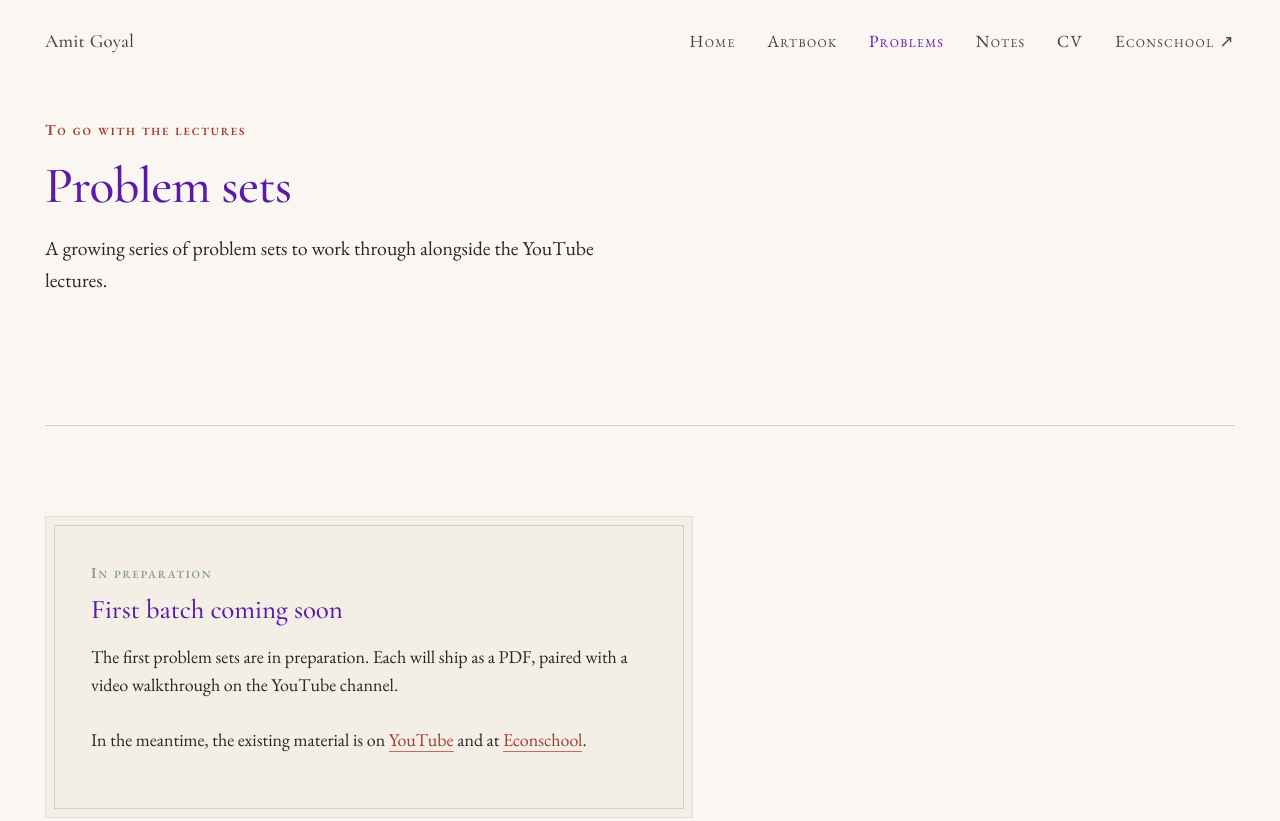
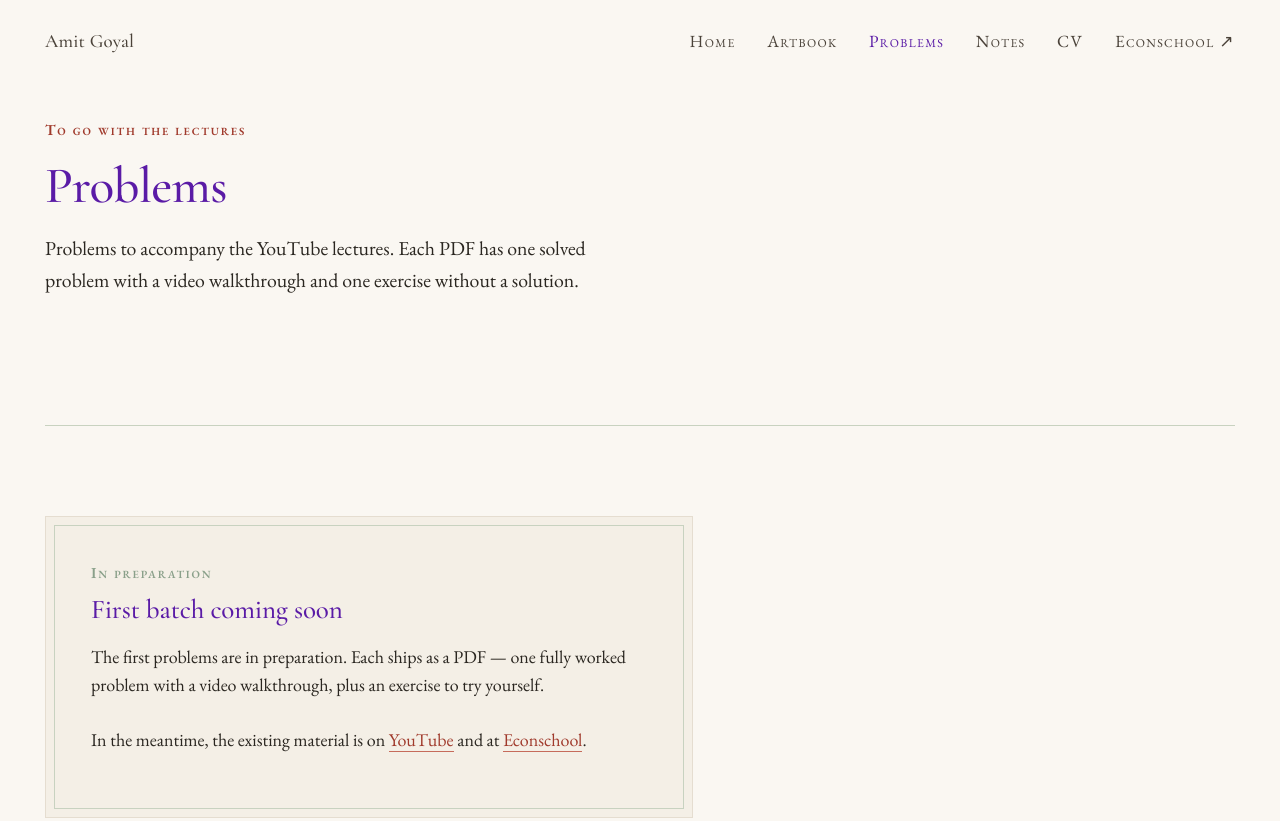
Before and after one commit to amitkumargoyal/amitkumargoyal.github.io, an Astro site: page /problems in a window 1280 px wide. Shown: the top 821 px of the page. Built offline with nearby package versions, Linux system fonts and the light colour scheme; Astro itself is replaced by a stand-in of ours.

Commit message:
Rework homepage and Problems copy; reframe Problems and set format

```diff
--- a/src/pages/index.astro
+++ b/src/pages/index.astro
@@ -82,7 +82,7 @@ const problemMath = katex.renderToString(
         </div>
       </a>
 
-     <a class="work-card" href="/problems/">
+      <a class="work-card" href="/problems/">
         <div class="work-card-thumb work-card-thumb--problem">
           <div class="problem-thumb">
             <p class="problem-tag"><em>Problem 3.</em></p>
@@ -90,8 +90,8 @@ const problemMath = katex.renderToString(
           </div>
         </div>
         <div class="work-card-meta">
-          <h3 class="work-card-title">Problem sets</h3>
-          <p class="work-card-blurb">Problem sets with complete, fully-worked solutions. <em>Coming soon.</em></p>
+          <h3 class="work-card-title">Problems</h3>
+          <p class="work-card-blurb">A solved problem with a video walkthrough, plus an exercise to try yourself. <em>Coming soon.</em></p>
         </div>
       </a>
     </div>
--- a/src/pages/problems/index.astro
+++ b/src/pages/problems/index.astro
@@ -3,16 +3,17 @@ import Base from '../../layouts/Base.astro';
 ---
 <Base
   title="Problems — Amit Goyal"
-  description="Problem sets that accompany the Econschool YouTube lectures, fully worked at MA level."
+  description="Worked problems with video walkthroughs, each paired with an exercise, to accompany the Econschool YouTube lectures."
   current="problems"
 >
   <section style="padding: 2rem 0 3rem;">
     <p class="eyebrow">To go with the lectures</p>
     <h1 style="font-size: clamp(2rem, 4vw, 3.25rem); margin-bottom: 1rem;">
-      Problem sets
+      Problems
     </h1>
     <p style="max-width: 60ch; font-size: 1.1rem; color: var(--ink); line-height: 1.6;">
-      A growing series of problem sets to work through alongside the YouTube lectures.
+      Problems to accompany the YouTube lectures. Each PDF has one solved problem with
+      a video walkthrough and one exercise without a solution.
     </p>
   </section>
 
@@ -23,8 +24,8 @@ import Base from '../../layouts/Base.astro';
       <p class="placeholder-eyebrow">In preparation</p>
       <h2 style="font-size: 1.5rem; margin-bottom: 1rem;">First batch coming soon</h2>
       <p>
-        The first problem sets are in preparation. Each will ship as a PDF, paired with a
-        video walkthrough on the YouTube channel.
+        The first problems are in preparation. Each ships as a PDF &mdash; one fully
+        worked problem with a video walkthrough, plus an exercise to try yourself.
       </p>
       <p style="margin-top: 1.5rem;">
         In the meantime, the existing material is on
```
